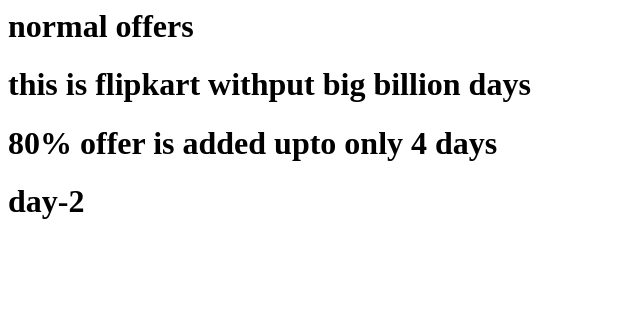
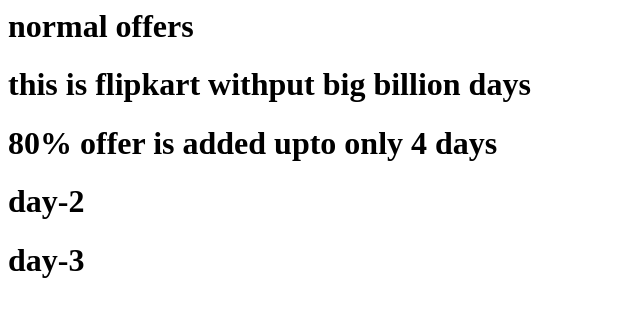
Before and after one commit to GUNASEKHAR6512/flipkart, a plain HTML site: page index.html in a window 1280 px wide. Shown: the whole page, without its empty margins (0-640 px from the left). Drawn offline with Linux system fonts and the light colour scheme.

Commit message:
'version3point5'

```diff
--- a/index.html
+++ b/index.html
@@ -2,3 +2,4 @@
 <h1>this is flipkart withput big billion days</h1>
 <h1>80% offer is added upto only 4 days</h1>
 <h1>day-2</h1>
+<h1>day-3</h1>
```
